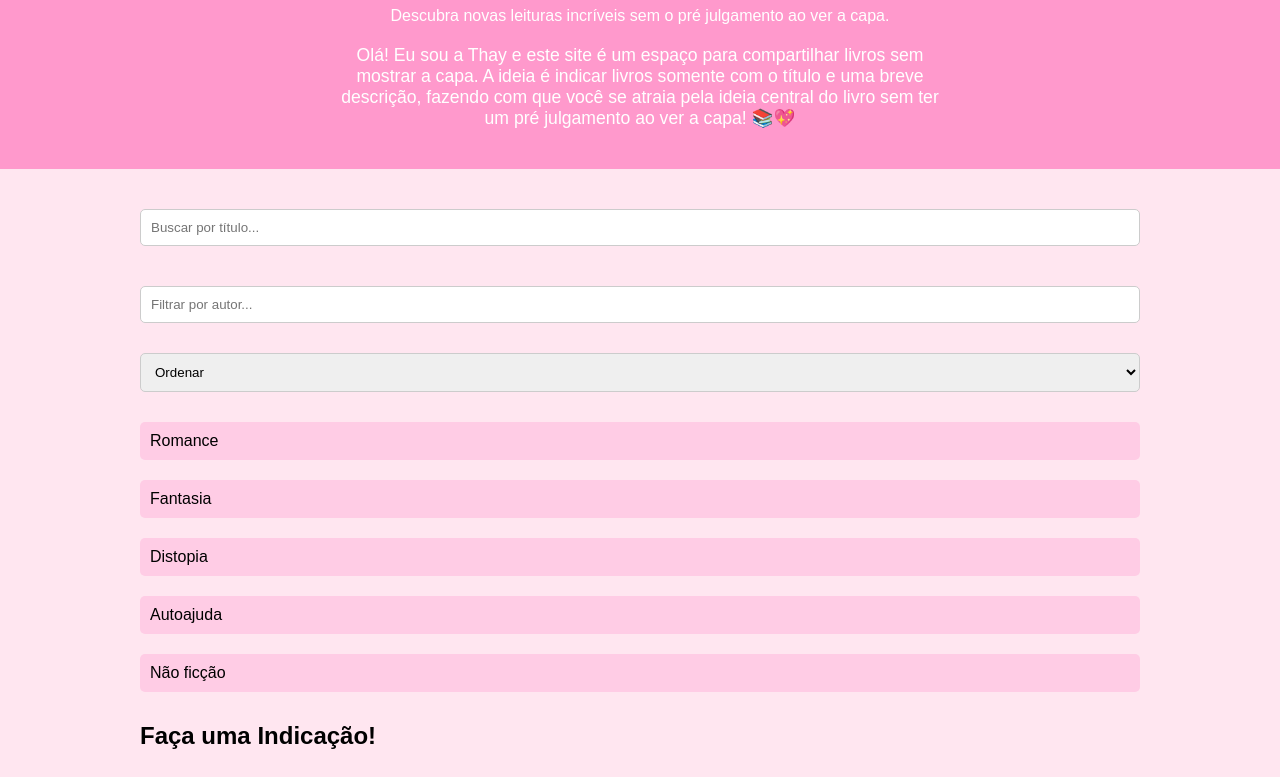
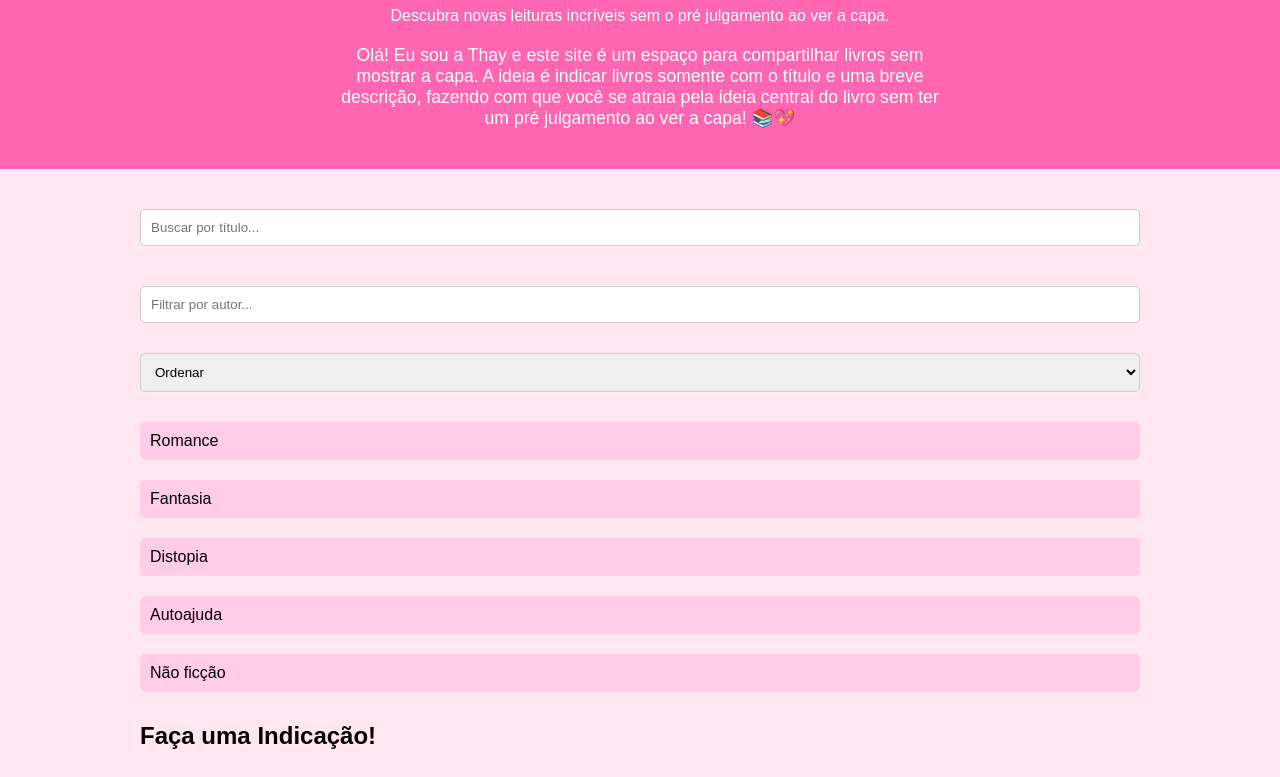
Before and after one commit to thaythay08/33695-Livros, a plain HTML site: page index.html in a window 1280 px wide. Shown: the part 93-870 px from the top of the page. Drawn offline with Linux system fonts and the light colour scheme.

Commit message:
Adicionando o arquivo css alterado.

```diff
--- a/style.css
+++ b/style.css
@@ -6,7 +6,7 @@ body {
 }
 
 header {
-  background-color: #ff99cc;
+  background-color: #ff66b2;
   color: white;
   padding: 20px;
   text-align: center;
```
